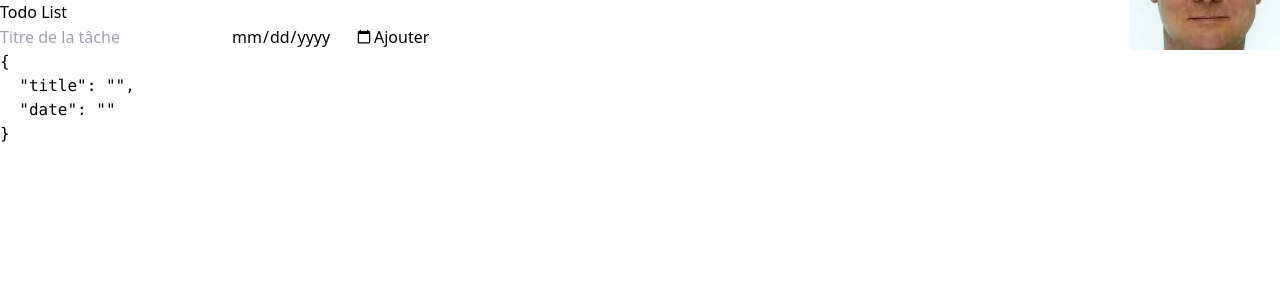
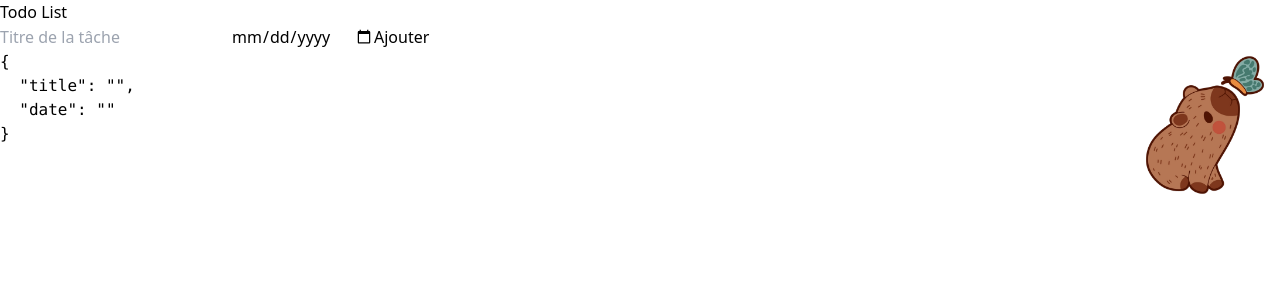
Before and after one commit to Guiton1er/devops-app, a React (Vite) app: page / in a window 1280 px wide. Shown: the top 300 px of the page. Built offline with nearby package versions, Linux system fonts and the light colour scheme.

Commit message:
capy coming

```diff
--- a/src/App.css
+++ b/src/App.css
@@ -7,7 +7,6 @@
   position: absolute;
   z-index: -1;
   right: 0px;
-  bottom: 0px;
 }
 
 img.capyAppear {
@@ -22,6 +21,5 @@ img.capyAppear {
 .makeItAppear:hover .capyAppear {
   transition: 2000ms;
   transform: rotate(0deg);
-  right: 0px;
-  bottom: 120px;
+  right: 140px;
 }
--- a/src/App.tsx
+++ b/src/App.tsx
@@ -1,5 +1,5 @@
 import { useState } from 'react'
-import capybara from './assets/neocapy.png'
+import capybara from './assets/capybara.png'
 import './App.css'
 
 type Task = {
```
